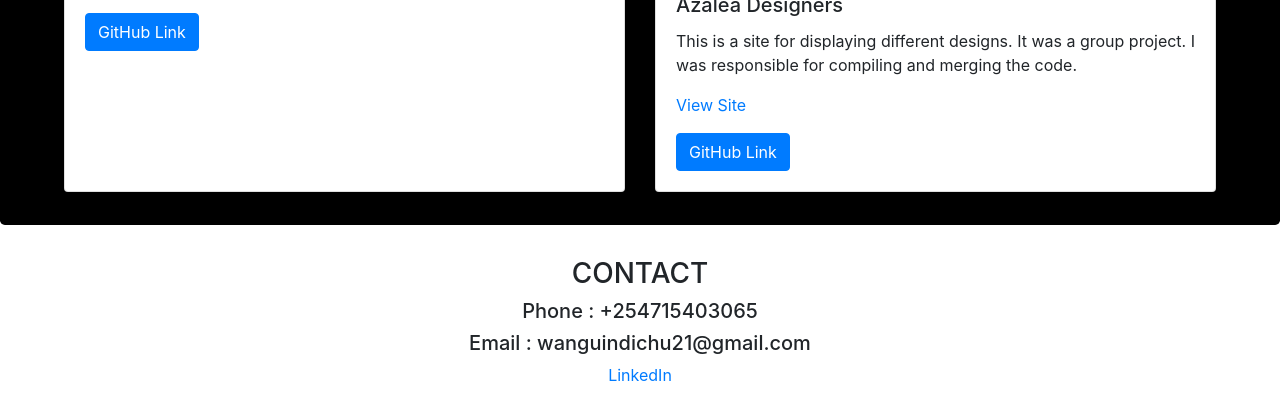
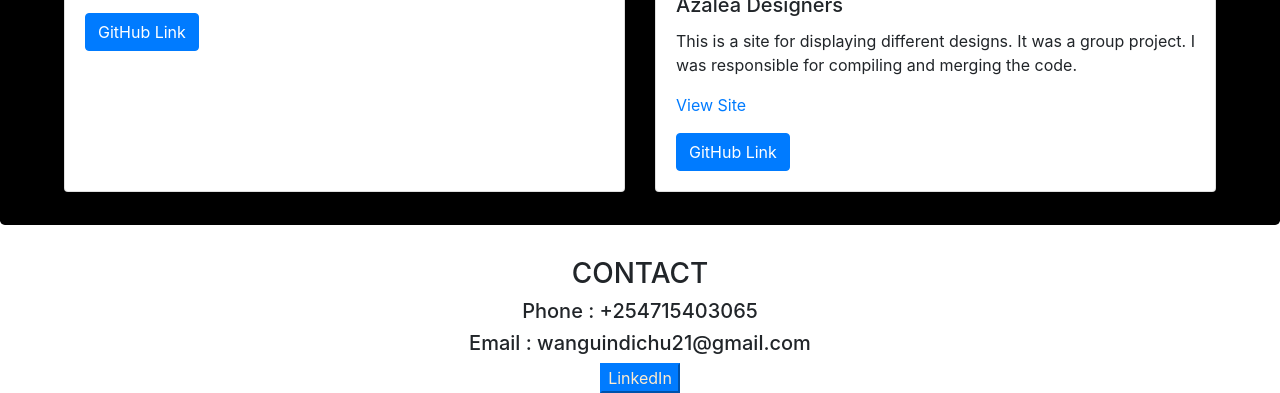
Before and after one commit to estherndichu/portfolio, a plain HTML site: page index.html in a window 1280 px wide. Shown: the part 2882-3275 px from the top of the page. Drawn offline with nearby package versions, Linux system fonts and the light colour scheme.

Commit message:
change footer

```diff
--- a/index.html
+++ b/index.html
@@ -143,7 +143,9 @@
             <h3>CONTACT</h3>
             <h5>Phone : +254715403065</h5>
             <h5>Email : wanguindichu21@gmail.com</h5>
-            <a href="http://https://www.linkedin.com/in/ndichu-esther/">LinkedIn</a>
+            <button class="btn-primary" >
+              <a href="http://https://www.linkedin.com/in/ndichu-esther/" style="color: blanchedalmond;">LinkedIn</a>
+            </button>
         </footer>
     </div>
     <script src="./js/script.js"></script>
```
